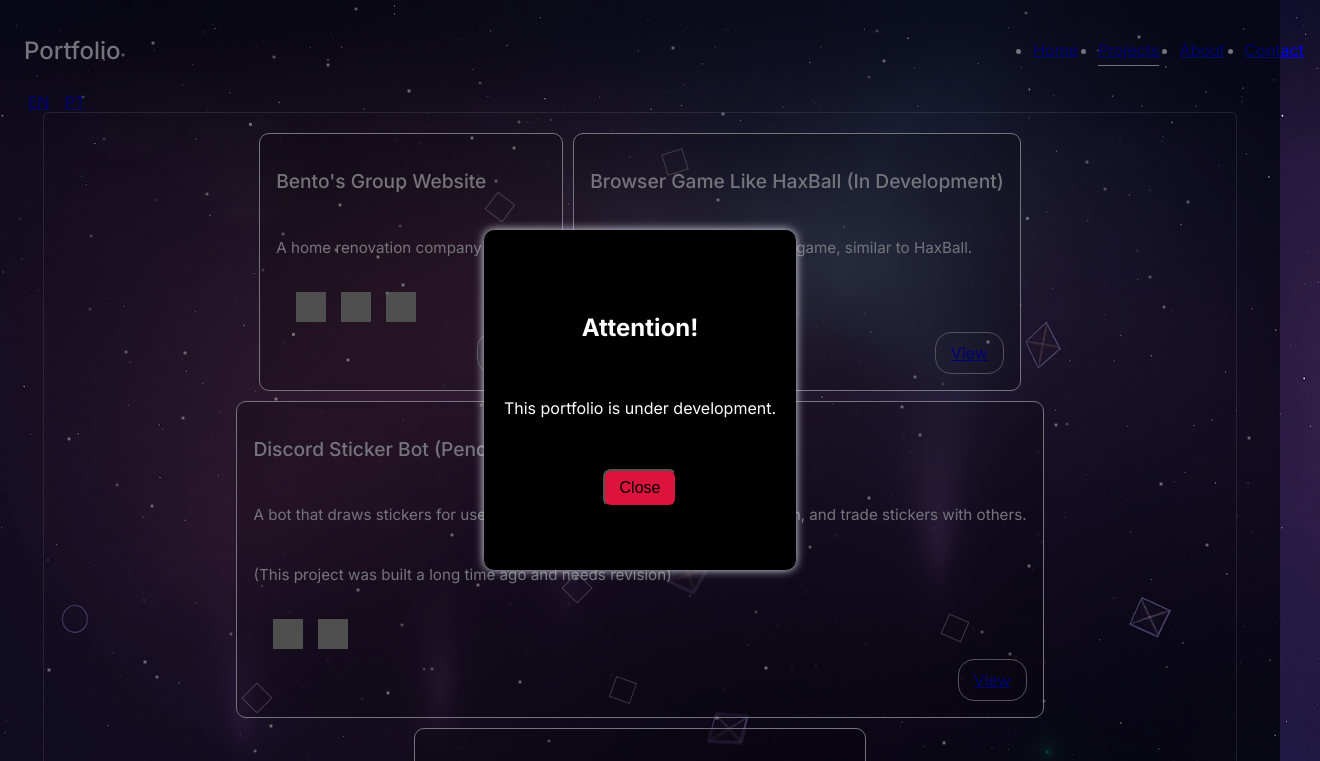
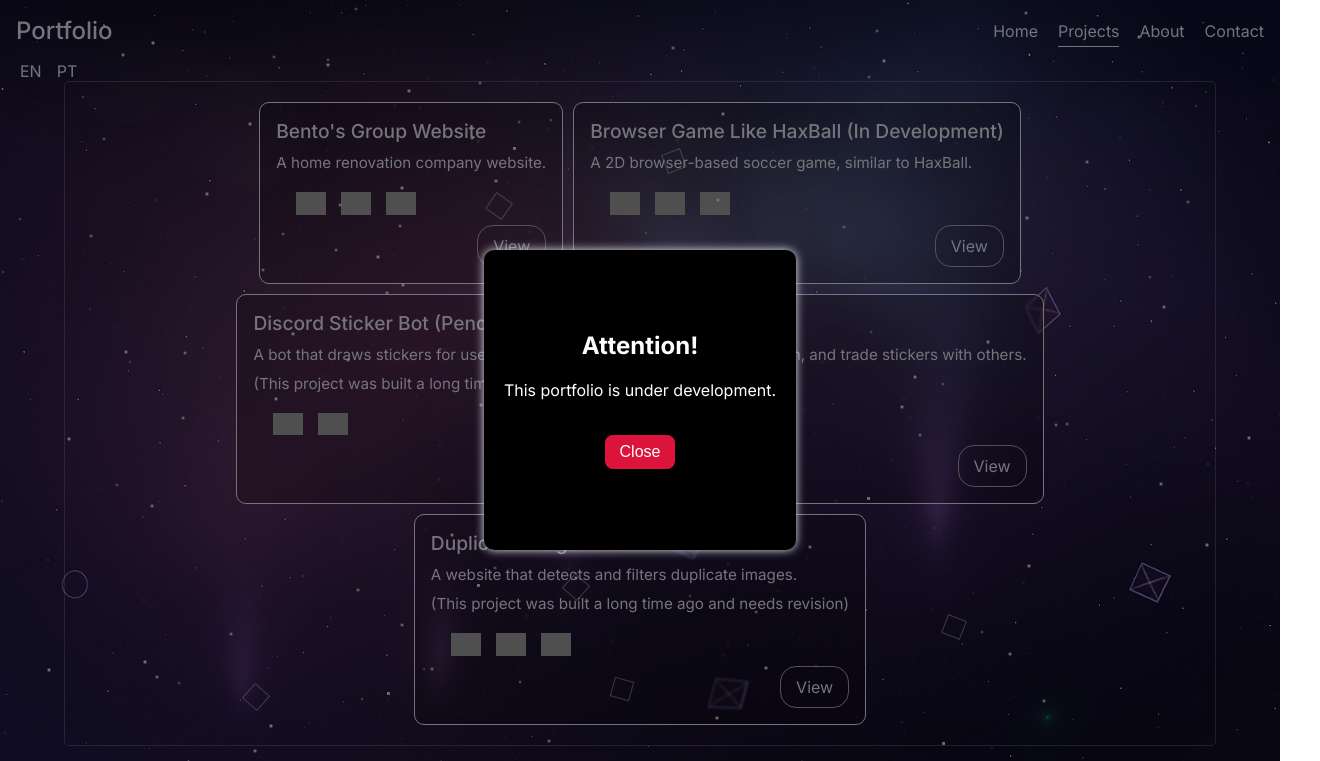
Before and after one commit to alessioCastro/portfolio, a plain HTML site: page en/projects.html in a window 1280 px wide. Shown: the top 761 px of the page, 1320 px wide, since content can reach past the window. Drawn offline with Linux system fonts and the light colour scheme; grey boxes are pictures that could not be loaded.

Commit message:
Atualizar o projects.html

```diff
--- a/en/projects.html
+++ b/en/projects.html
@@ -8,6 +8,7 @@
     <title>Portfolio - English</title>
 
     <link href="https://fonts.googleapis.com/css2?family=Inter:wght@400;500;700&amp;display=swap" rel="stylesheet" />
+    <link rel="stylesheet" href="../css/reset.css" />
     <link rel="stylesheet" href="../css/projects-style.css" />
     <link rel="stylesheet" href="../css/bg.css">
 
```
